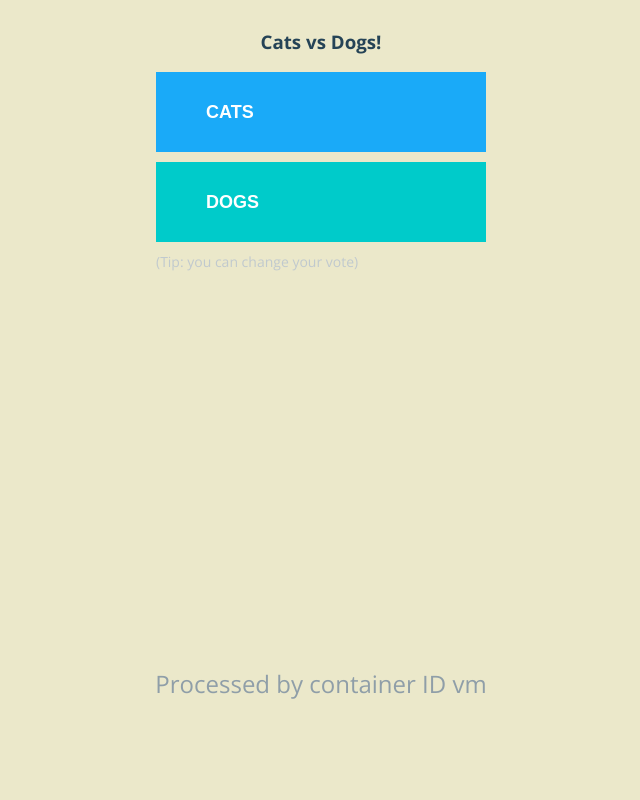
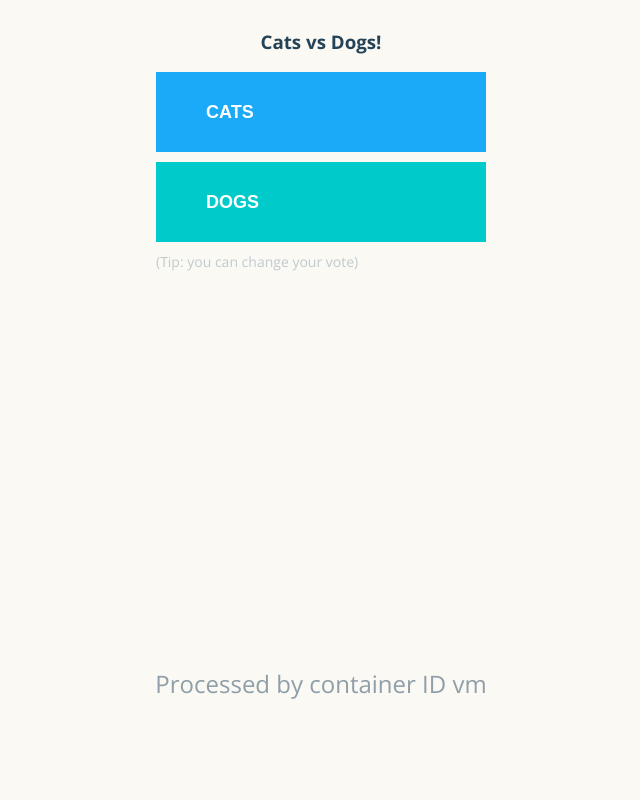
Before and after one commit to ahortalq/vote, a Flask app: page / in a window 1280 px wide. Shown: the whole page, without its empty margins (319-959 px from the left). Run offline with Flask 2, Linux system fonts and the light colour scheme; some libraries are stand-ins or nearby versions.

Commit message:
VA-36 Replace deployment

```diff
--- a/static/stylesheets/style.css
+++ b/static/stylesheets/style.css
@@ -6,7 +6,7 @@
 html,body{
   margin: 0;
   padding: 0;
-  background-color: #ebe8ca;
+  background-color: #faf9f3;
   height: 100vh;
   font-family: 'Open Sans';
 }
```
